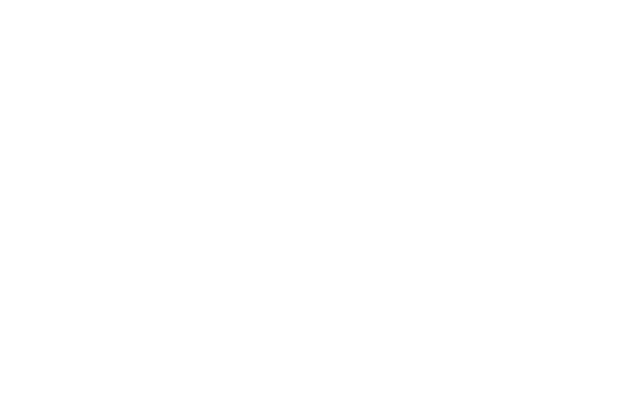
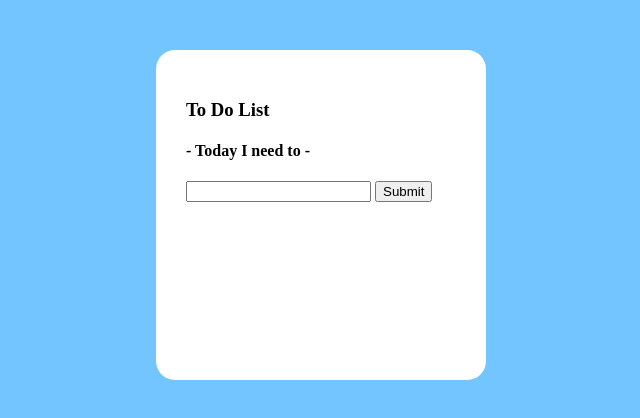
Before and after one commit to dts-kominfo-rea4a/challenge-dom-fahmifauzyr, a website: page index.html in a window 1280 px wide. Shown: the whole page, without its empty margins (319-959 px from the left). Drawn offline with Linux system fonts and the light colour scheme.

Commit message:
challenge-dom

```diff
--- a/index.html
+++ b/index.html
@@ -6,36 +6,53 @@
     <meta name="viewport" content="width=device-width, initial-scale=1.0" />
     <title>Challenge - DOM</title>
   </head>
+  <style>
+    body {
+      background-color: rgb(115, 197, 255);
+    }
+    .content {
+      margin: auto;
+      margin-top: 50px;
+      padding-left: 30px;
+      padding-top: 30px;
+      width: 300px;
+      min-height: 300px;
+      background-color: white;
+      border-radius: 0.5cm;
+    }
+  </style>
   <body>
     <div id="app">
-      <!-- TODO: Buatlah sebuah header dengan id todo-title -->
-      <!-- TODO: Buatlah sebuah subtitle dengan id todo-subtitle -->
-
-      <!-- Section: input -->
-      <!-- TODO: Buatlah sebuah input bertipe text dengan id todo-input -->
-      <!-- TODO: Buatlah sebuah button dengan id todo-submit -->
-
-      <!-- Section output -->
-      <!-- TODO: Buatlah sebuah <ul> dengan id todo-output -->
+      <div class="content">
+        <h3 id="todo-title">~To Do List~</h3>
+        <h4 id="todo-subtitle">Today i need to do</h4>
+        <input type="text" id="todo-input" />
+        <button id="todo-submit" onclick="fnClickHandler()">Submit</button>
+        <ul id="todo-output"></ul>
+      </div>
     </div>
 
-    <!-- ! Untuk tantangan ini, script jangan diubah ke external js yah ! -->
     <script>
-      // TODO: Deklarasi variable sesuai dengan kebutuhan di sini
       let button;
       let input;
       let output;
-
-      // TODO: Buatlah sebuah fungsi dengan nama fnClickHandler
-      // Fungsi yang digunakan untuk menambahkan tulisan
-      // Jangan ubah cara deklarasi fungsinya, cukup isi saja
-      function fnClickHandler(toDoItem) {}
-
-      // TODO: register event onclick / addEventListener untuk button
-      // akan menjalankan fungsi fnClickHandler
-
-      // TODO: register event onkeypress / addEventListener untuk input
-      // sehingga saat di input ditekan enter akan menjalankan fungsi fnClickHandler juga
+      document.getElementById("todo-title").innerHTML = "To Do List";
+      document.getElementById("todo-subtitle").innerHTML =
+        "- Today I need to -";
+      function fnClickHandler(toDoItem) {
+        input = document.getElementById("todo-input").value;
+        output = document.createElement("li");
+        const textnode = document.createTextNode(input);
+        output.appendChild(textnode);
+        document.getElementById("todo-output").appendChild(output);
+      }
+      button = document.getElementById("todo-input");
+      button.addEventListener("keypress", function (event) {
+        if (event.key === "Enter") {
+          event.preventDefault();
+          document.getElementById("todo-submit").click();
+        }
+      });
     </script>
   </body>
 </html>
```
